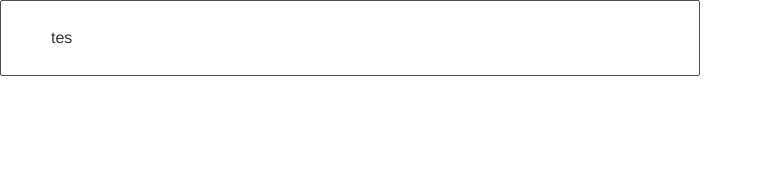
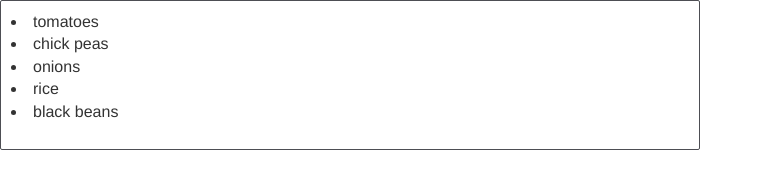
Before and after one commit to ytb664/the-odin-project, a plain HTML site: page foundation/js/fundamentals-4/loops-1.html in a window 1280 px wide. Shown: the whole page, without its empty margins (0-763 px from the left). Drawn offline with Linux system fonts and the light colour scheme; files that its build step writes are made by us from their sources.

Commit message:
Finish loops-1.html

```diff
--- a/foundation/js/fundamentals-4/loops-1.html
+++ b/foundation/js/fundamentals-4/loops-1.html
@@ -13,7 +13,7 @@
         box-sizing: border-box;
       }
     </style>
-    <link rel="stylesheet" href="../styles.css" />
+    <link rel="stylesheet" href="styles.css" />
   </head>
 
   <body>
@@ -31,7 +31,11 @@
 
     // Add your code here
     for (element of myArray) {
-        list.textContent = "tes";
+        const preview = document.querySelector('.preview');
+        const item = document.createElement('li');
+
+        item.textContent = element;
+        preview.appendChild(item);
     }
 
     // Don't edit the code below here!
```
